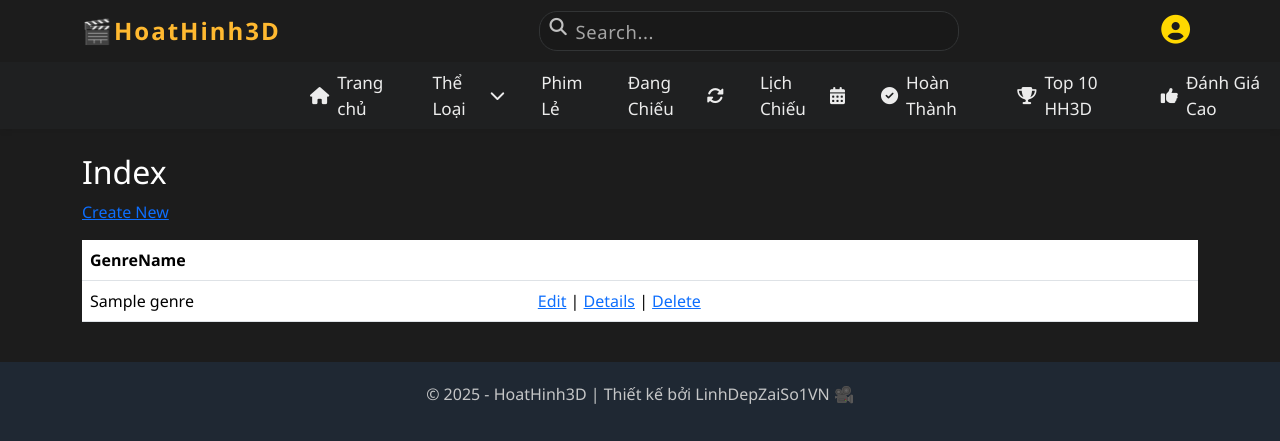
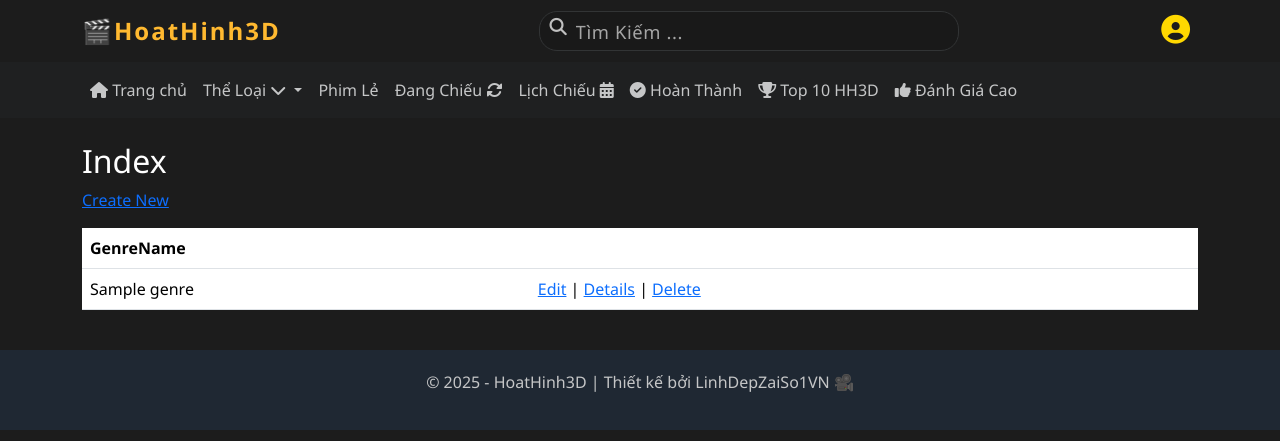
Before and after one commit to phuocbinh2106/WebXemPhim, an ASP.NET MVC app: page /Genres in a window 1280 px wide. Shown: the top 441 px of the page. Run offline with ASP.NET Core 8 and stand-ins for ASP.NET MVC 5, Linux system fonts and the light colour scheme; tables that the repository leaves empty hold one stand-in row (values such as "Sample post"); the project's own start-up code is not run, and a stand-in starts its controllers and pages; some libraries are stand-ins or nearby versions.

Commit message:
Thanh Menu Done

```diff
--- a/WebXemPhim/Controllers/GenresController.cs
+++ b/WebXemPhim/Controllers/GenresController.cs
@@ -14,6 +14,11 @@ namespace WebXemPhim.Controllers
     {
         private AppDbContext db = new AppDbContext();
 
+        public PartialViewResult GenreDropdown()
+        {
+            var genres = db.Genres.ToList();
+            return PartialView("_GenreDropdown", genres);
+        }
         // GET: Genres
         public ActionResult Index()
         {
--- /dev/null
+++ b/WebXemPhim/Views/Genres/_GenreDropdown.cshtml
@@ -0,0 +1,11 @@
+@model List<WebXemPhim.Models.Genre>
+<ul class="dropdown-menu genre-dropdown-menu" aria-labelledby="genreDropdown">
+    @foreach (var genre in Model)
+    {
+        <li>
+            <a class="dropdown-item" href="@Url.Action("Index", "Films", new { genreId = genre.GenreId })">
+                @genre.GenreName
+            </a>
+        </li>
+    }
+</ul>
--- a/WebXemPhim/Views/Shared/_Layout.cshtml
+++ b/WebXemPhim/Views/Shared/_Layout.cshtml
@@ -191,6 +191,23 @@
             padding: 20px 0;
             margin-top: 40px;
         }
+        /* Thanh dropdown thể loại*/
+        .genre-dropdown-menu {
+            background: #233348 !important;
+            border-radius: 8px;
+            min-width: 210px;
+        }
+
+            .genre-dropdown-menu .dropdown-item {
+                color: #fff !important;
+                font-size: 1.1em;
+                padding: 10px 24px;
+            }
+
+                .genre-dropdown-menu .dropdown-item:hover {
+                    background: #1f2736 !important;
+                    color: #FFD800 !important;
+                }
     </style>
 </head>
 <body>
@@ -200,7 +217,7 @@
             <a class="navbar-brand" href="@Url.Action("Index", "Home")">🎬HoatHinh3D</a>
             <form class="modern-search-bar">
                 <h3 class="search-icon"><i class="fa fa-search"></i></h3>
-                <input type="text" placeholder="Search..." />
+                <input type="text" placeholder="Tìm Kiếm ..." />
             </form>
             <ul class="navbar-nav ms-auto mb-2 mb-lg-0">
                 <li class="nav-item dropdown">
@@ -267,18 +284,28 @@
         </div>
     </nav>
     <!-- MENU NGANG -->
-    <nav class="main-menu">
-        <ul>
-            <li><a href="/"><i class="fas fa-home"></i> Trang chủ</a></li>
-            <li><a href="#">Thể Loại <i class="fas fa-chevron-down" style="font-size:0.9em;"></i></a></li>
-            <li><a href="#">Phim Lẻ</a></li>
-            <li><a href="#">Đang Chiếu <i class="fas fa-sync-alt"></i></a></li>
-            <li><a href="#">Lịch Chiếu <i class="fas fa-calendar-alt"></i></a></li>
-            <li><a href="#"><i class="fas fa-check-circle"></i> Hoàn Thành</a></li>
-            <li><a href="#"><i class="fas fa-trophy"></i> Top 10 HH3D</a></li>
-            <li><a href="#"><i class="fas fa-thumbs-up"></i> Đánh Giá Cao</a></li>
-        </ul>
+    <nav class="navbar navbar-expand-lg" style="background:#1F2021;">
+        <div class="container">
+            <ul class="navbar-nav ms-auto mb-2 mb-lg-0">
+                <li class="nav-item">
+                    <a class="nav-link" href="/"><i class="fas fa-home"></i> Trang chủ</a>
+                </li>
+                <li class="nav-item dropdown">
+                    <a class="nav-link dropdown-toggle" href="#" id="genreDropdown" data-bs-toggle="dropdown" aria-expanded="false">
+                        Thể Loại <i class="fas fa-chevron-down"></i>
+                    </a>
+                    @Html.Action("GenreDropdown", "Genres")
+                </li>
+                <li class="nav-item"><a class="nav-link" href="#">Phim Lẻ</a></li>
+                <li class="nav-item"><a class="nav-link" href="#">Đang Chiếu <i class="fas fa-sync-alt"></i></a></li>
+                <li class="nav-item"><a class="nav-link" href="#">Lịch Chiếu <i class="fas fa-calendar-alt"></i></a></li>
+                <li class="nav-item"><a class="nav-link" href="#"><i class="fas fa-check-circle"></i> Hoàn Thành</a></li>
+                <li class="nav-item"><a class="nav-link" href="#"><i class="fas fa-trophy"></i> Top 10 HH3D</a></li>
+                <li class="nav-item"><a class="nav-link" href="#"><i class="fas fa-thumbs-up"></i> Đánh Giá Cao</a></li>
+            </ul>
+        </div>
     </nav>
+
 
     <div class="container mt-4">
         @RenderBody()
@@ -287,7 +314,6 @@
     <footer>
         <p>&copy; @DateTime.Now.Year - HoatHinh3D | Thiết kế bởi LinhDepZaiSo1VN 🎥</p>
     </footer>
-
     <script src="https://cdn.jsdelivr.net/npm/bootstrap@5.3.3/dist/js/bootstrap.bundle.min.js"></script>
     @RenderSection("scripts", required: false)
 </body>
```
Also changed, not shown: WebXemPhim/WebXemPhim.csproj.
